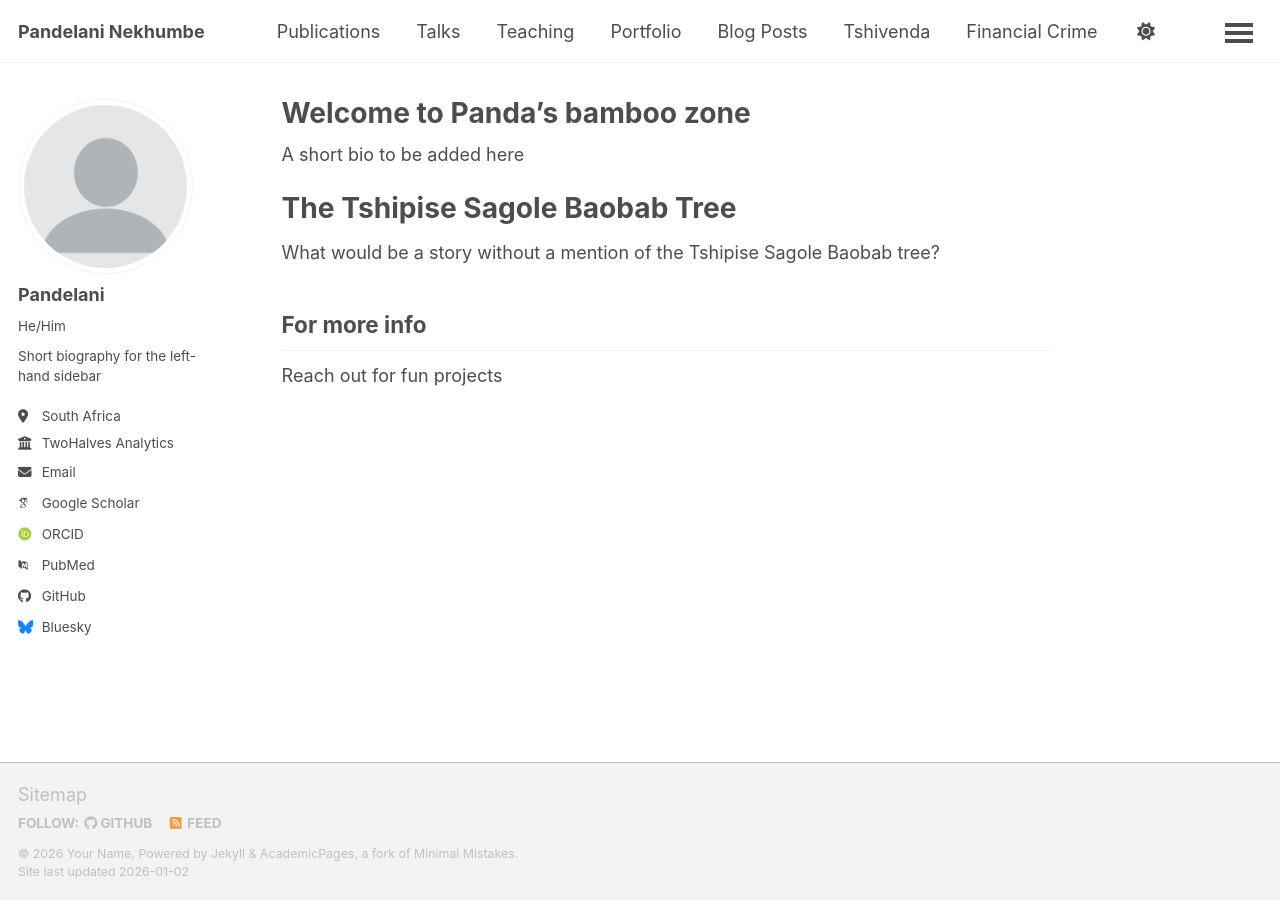
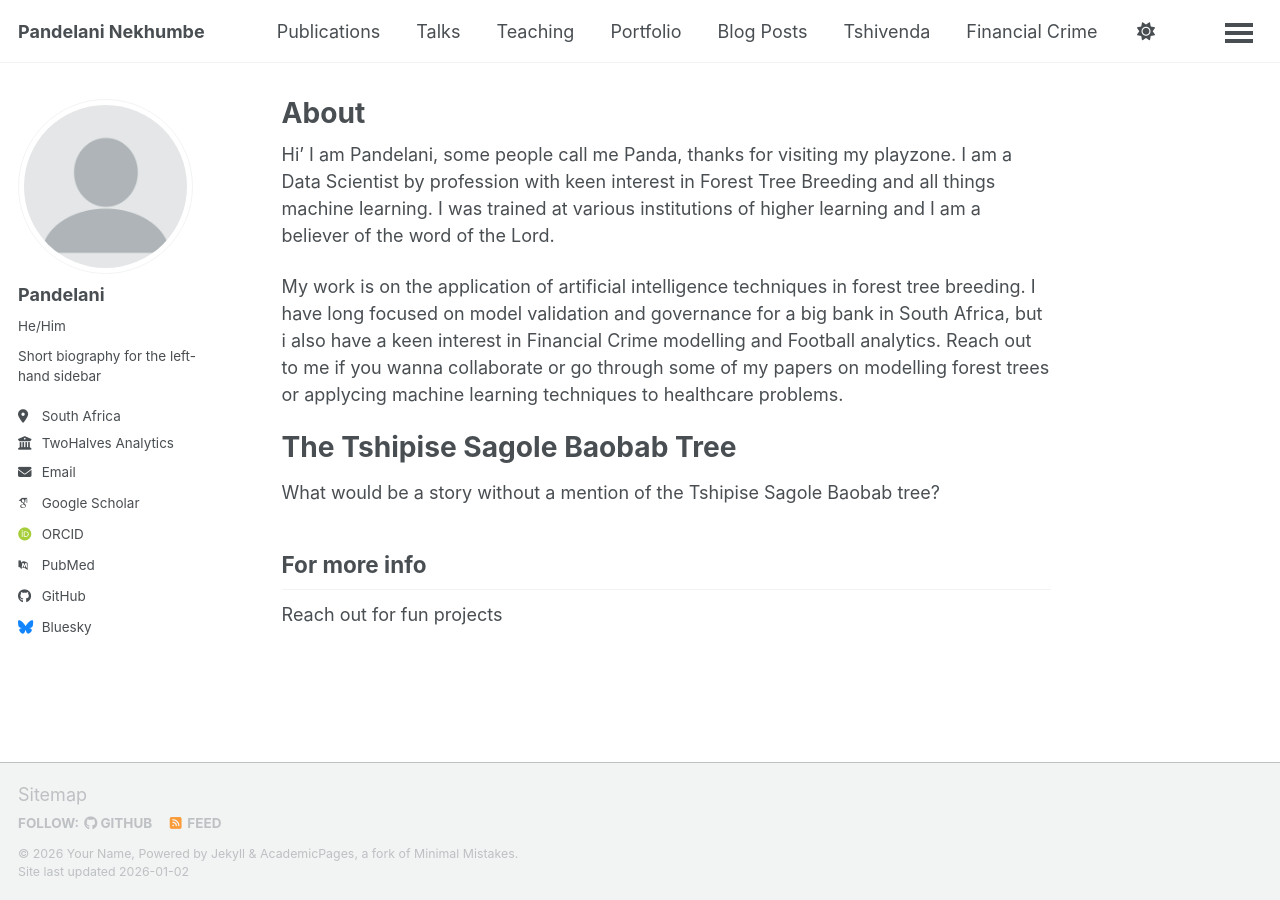
Before and after one commit to Pandelani/Pandelani.github.io, a Jekyll site: the page built from _pages/about.md, in a window 1280 px wide. Built offline with Jekyll 4.4.1, drawn with Linux system fonts in a browser that asks for light colours; some web fonts are replaced; a script bundle is joined from its source files by our own code; library files that are not in the unit come from our copies.

Commit message:
Revise about page title and content
Updated the title and added a personal bio detailing professional background and interests.

```diff
--- a/_pages/about.md
+++ b/_pages/about.md
@@ -1,13 +1,15 @@
 ---
 permalink: /
-title: "Welcome to Panda's bamboo zone"
+title: "About"
 author_profile: true
 redirect_from:
   - /about/
   - /about.html
 ---
 
-A short bio to be added here
+Hi' I am Pandelani, some people call me Panda, thanks for visiting my playzone. I am a Data Scientist by profession with keen interest in Forest Tree Breeding and all things machine learning. I was trained at various institutions of higher learning and I am a believer of the word of the Lord.
+
+My work is on the application of artificial intelligence techniques in forest tree breeding. I have long focused on model validation and governance for a big bank in South Africa, but i also have a keen interest in Financial Crime modelling and Football analytics. Reach out to me if you wanna collaborate or go through some of my papers on modelling forest trees or applycing machine learning techniques to healthcare problems.
 
 The Tshipise Sagole Baobab Tree
 ======
```
